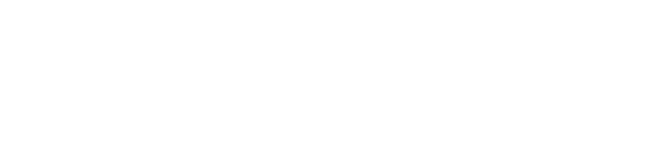
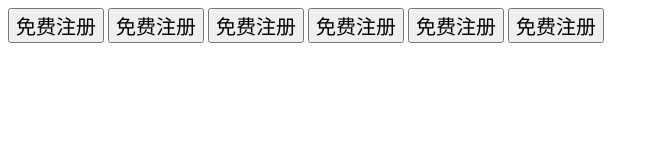
Before and after one commit to iunicorn49/note, a plain HTML site: page interview question/demo/index.html in a window 1280 px wide. Shown: the whole page, without its empty margins (0-659 px from the left). Drawn offline with Linux system fonts and the light colour scheme.

Commit message:
12192050

```diff
--- a/interview question/demo/index.html
+++ b/interview question/demo/index.html
@@ -8,8 +8,11 @@
   <link rel="stylesheet" href="main.css">
 </head>
 <body>
-
-
-
+  <input type="button" value="免费注册">
+  <input type="button" value="免费注册">
+  <input type="button" value="免费注册">
+  <input type="button" value="免费注册">
+  <input type="button" value="免费注册">
+  <input type="button" value="免费注册">
 </body>
 </html>
--- a/interview question/demo/main.css
+++ b/interview question/demo/main.css
@@ -1,4 +1,3 @@
-* {
-  padding: 0;
-  margin: 0;
+input  {
+  font-size: 20px;
 }
```
Also changed, not shown: interview question/demo/demo.html (added, +15 -0 lines), 1 other file.
